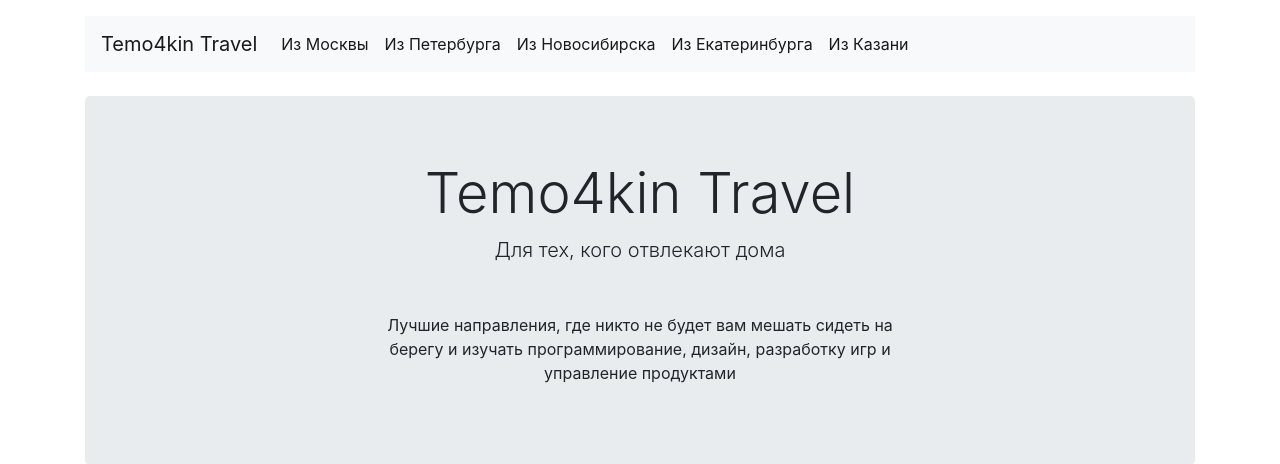
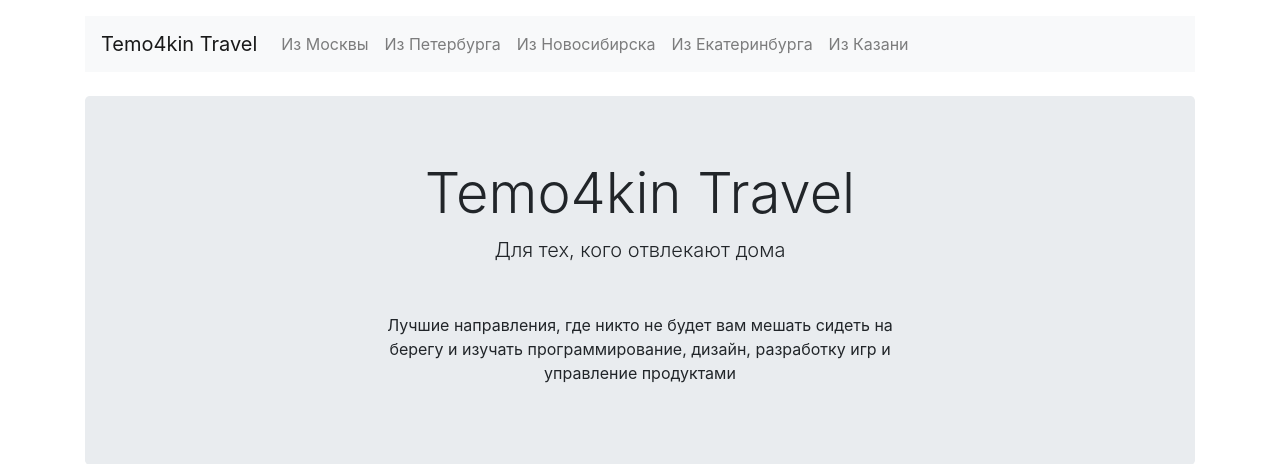
Before and after one commit to temo4kin/Flask, a Flask app: page / in a window 1280 px wide. Shown: the top 464 px of the page. Run offline with Flask 2, Linux system fonts and the light colour scheme; some libraries are stand-ins or nearby versions.

Commit message:
Исправление навигационного меню

```diff
--- a/templates/nav.html
+++ b/templates/nav.html
@@ -7,9 +7,8 @@
       <div class="collapse navbar-collapse" id="navbarNav">
         <ul class="navbar-nav">
           {% for key, value in departures.items() %}
-          <li class="nav-item active">
-            {% if request.path == key %}{% set ca = ' class="active"' %} {% else %} {% set ca="" %} {% endif %}
-            <a class="nav-link{{ ca }}" href="/departure/{{ key }}">{{ value }}</a>
+          <li {% if request.path == '/departure/'+key %} class ="nav-item active"{% else %} class="nav-item"{% endif %}>
+            <a class="nav-link" href="/departure/{{ key }}">{{ value }}</a>
           </li>
           {% endfor %}
         </ul>
```
